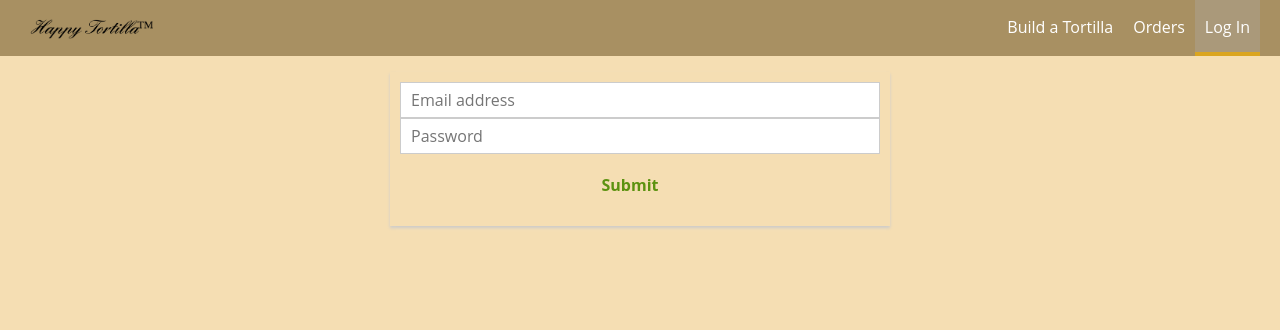
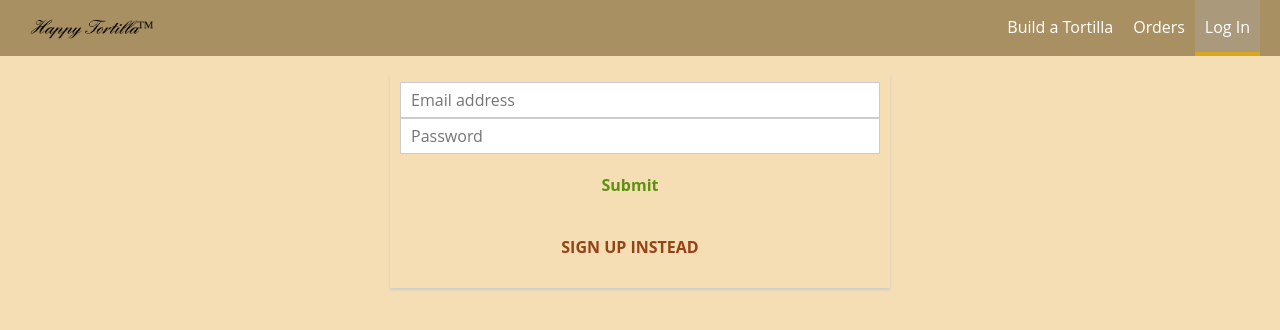
Before and after one commit to 777pretty/react-tf, a React app: page /auth in a window 1280 px wide. Shown: the top 330 px of the page. Built offline with nearby package versions, Linux system fonts and the light colour scheme.

Commit message:
Add Signing-In

```diff
--- a/src/containers/Auth/Auth.js
+++ b/src/containers/Auth/Auth.js
@@ -40,7 +40,8 @@ class Auth extends Component {
                 valid: false,
                 touched: false
             }
-        }
+        },
+        alreadySigned: false
     }
 
     checkValidity(value, rules){
@@ -89,7 +90,13 @@ class Auth extends Component {
 
     loginHandler = (event) => {
         event.preventDefault();
-        this.props.onAuth(this.state.controls.email.value, this.state.controls.password.value)
+        this.props.onAuth(this.state.controls.email.value, this.state.controls.password.value, this.state.alreadySigned)
+    }
+
+    switchAuthModeHandler = () => {
+        this.setState(prevState => {
+            return {alreadySigned: !prevState.alreadySigned};
+        });
     }
 
     render () {
@@ -117,6 +124,9 @@ class Auth extends Component {
                     {form}
                     <Button buttonType="Success">Submit</Button>
                 </form>
+                <Button
+                    clickd={this.switchAuthModeHandler}
+                    buttonType="Danger">{this.state.alreadySigned ? 'SIGN IN' : 'SIGN UP'} INSTEAD</Button>
             </div>
         )
     };
@@ -124,7 +134,7 @@ class Auth extends Component {
 
 const mapDispatchToProps = dispatch => {
     return {
-        onAuth: (email, password) => dispatch(actions.auth(email, password)),
+        onAuth: (email, password, alreadySigned) => dispatch(actions.auth(email, password, alreadySigned)),
         onAuthBegin: () => dispatch(),
         onAuthSuccess: () => dispatch(),
         onAuthFailed: () => dispatch()
--- a/src/store/actions/auth.js
+++ b/src/store/actions/auth.js
@@ -22,7 +22,7 @@ export const authFailed = (error) => {
     };
 };
 
-export const auth = (email, password) => {
+export const auth = (email, password, alreadySigned) => {
     return dispatch => {
         dispatch(authBegin());
         const authData = {
@@ -30,7 +30,11 @@ export const auth = (email, password) => {
             password: password,
             returnSecureToken: true
         };
-        axios.post('https://www.googleapis.com/identitytoolkit/v3/relyingparty/signupNewUser?key=AIzaSyDIC6Seza-GvgVCjFyviLeY2UcmNF7y9Q4', authData)
+        let url = 'https://www.googleapis.com/identitytoolkit/v3/relyingparty/signupNewUser?key=AIzaSyDIC6Seza-GvgVCjFyviLeY2UcmNF7y9Q4';
+        if (!alreadySigned) {
+            url = 'https://www.googleapis.com/identitytoolkit/v3/relyingparty/verifyPassword?key=AIzaSyDIC6Seza-GvgVCjFyviLeY2UcmNF7y9Q4';
+        }
+        axios.post(url, authData)
              .then(response => {
                  console.log(response);
                  dispatch(authSuccess(response.data))
```
